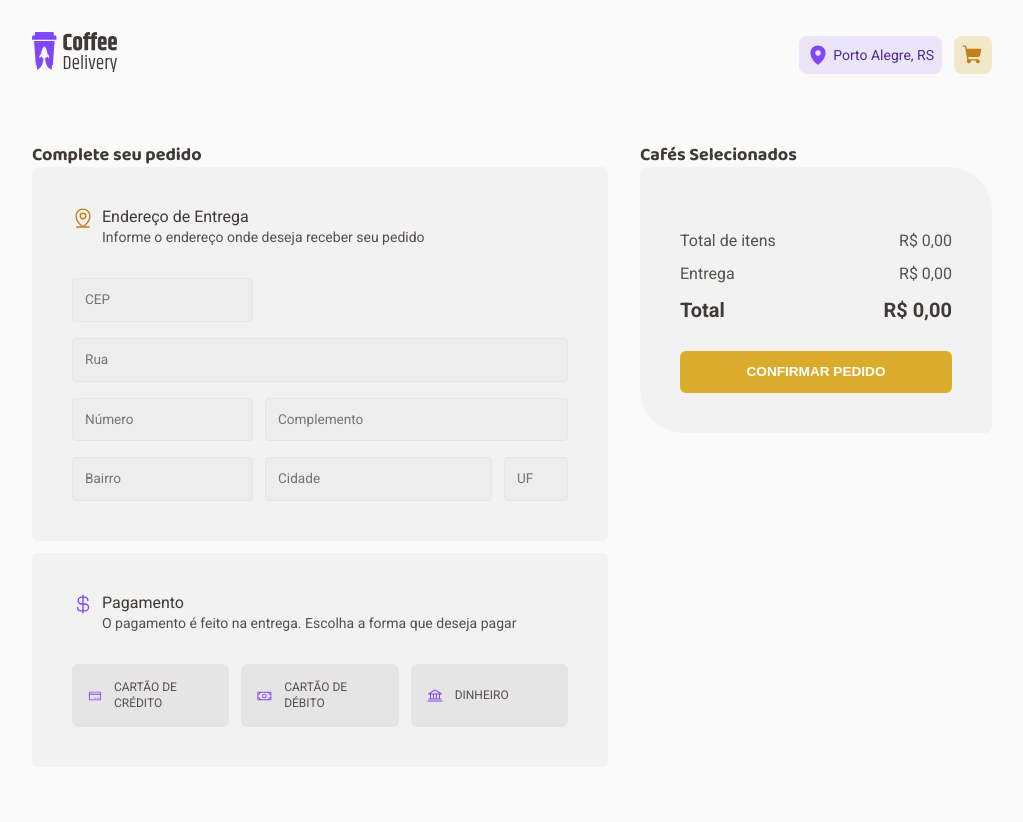
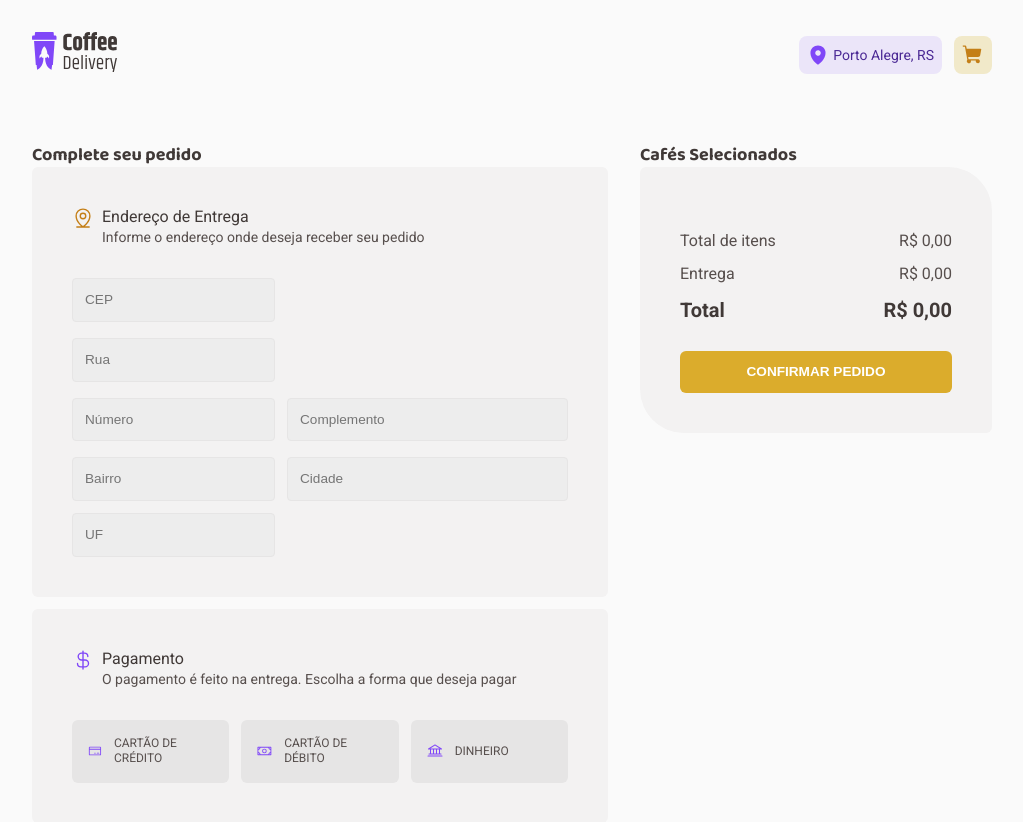
Before and after one commit to SchuGabriel/CoffeeDelivery, a React (Vite) app: page /shopping/cart in a window 1280 px wide. Shown: the top 822 px of the page, without its empty margins (128-1151 px from the left). Built offline with nearby package versions, Linux system fonts and the light colour scheme.

Commit message:
:safety_vest: adicionado validacao dos inputs da confirmacao do pedido

```diff
--- a/package.json
+++ b/package.json
@@ -14,7 +14,8 @@
     "react": "^19.0.0",
     "react-dom": "^19.0.0",
     "react-router-dom": "^7.3.0",
-    "styled-components": "^6.1.15"
+    "styled-components": "^6.1.15",
+    "zod": "^3.24.2"
   },
   "devDependencies": {
     "@eslint/js": "^9.21.0",
--- a/src/pages/shoppingCart/ShoppingCart.tsx
+++ b/src/pages/shoppingCart/ShoppingCart.tsx
@@ -26,6 +26,7 @@ import {
   ThirdInput,
   FourthInput,
   EachCoffeeSelectionedContainer,
+  ErrorsContainer,
 } from "./ShoppingCartStyles";
 import { defaultTheme } from "../../styles/themes/default";
 
@@ -33,24 +34,94 @@ import { EachCoffeeSelectioned } from "./EachCoffeeSelectioned";
 import { TotalSumarryCart } from "./TotalSumarryCart";
 import { useState } from "react";
 import { useNavigate } from "react-router-dom";
+import * as zod from "zod";
 import { useCart } from "../../components/context/CartContext";
+
+const cartDataValidationSchema = zod.object({
+  cep: zod.string().min(8, "CEP Invalido 1").max(8, "CEP Invalido"),
+  rua: zod.string().nonempty("Rua é obrigatória"),
+  numero: zod
+    .string()
+    .min(1, "Numero obrigatorio")
+    .max(5, "Numero obrigatorio"),
+  complemento: zod.string().optional(),
+  bairro: zod.string().min(1, "Bairro é obrigatório"),
+  cidade: zod.string().min(1, "Cidade é obrigatória"),
+  uf: zod.string().length(2, "UF deve ter 2 caracteres"),
+});
 
 export function ShoppingCart() {
   const [inputFilled, SetInputFilled] = useState(false);
   const { setCartData } = useCart();
   const navigate = useNavigate();
 
+  const [errors, setErrors] = useState<Record<string, string>>({});
+  const [formData, setFormData] = useState({
+    cep: "",
+    rua: "",
+    numero: "",
+    complemento: "",
+    bairro: "",
+    cidade: "",
+    uf: "",
+  });
+
   function handleInputChange(event: React.ChangeEvent<HTMLInputElement>) {
-    SetInputFilled(
-      event.target.value === null ? false : event.target.value.trim() !== ""
-    );
+    const { name, value } = event.target;
+    SetInputFilled(value === null ? false : value.trim() !== "");
+
+    if (name === "cep" && value.length == 8) {
+      formatCep(value).then((newValue) => {
+        console.log(newValue);
+        setFormData((prevData) => ({
+          ...prevData,
+          rua: newValue.street,
+          bairro: newValue.neighborhood,
+          cidade: newValue.city,
+          uf: newValue.state,
+        }));
+      });
+    } else {
+      setFormData((prevData) => ({
+        ...prevData,
+        [name]: value,
+      }));
+    }
+
+    setErrors((prevErrors) => {
+      const { [name]: _, ...newErrors } = prevErrors;
+      return newErrors;
+    });
   }
 
   function handleSubmit(event: React.FormEvent<HTMLFormElement>) {
     event.preventDefault();
-    console.log(event);
+
+    const validationResult = cartDataValidationSchema.safeParse(formData);
+    if (!validationResult.success) {
+      const formattedErrors: Record<string, string> = {};
+      validationResult.error.errors.forEach((err) => {
+        formattedErrors[err.path[0]] = err.message;
+      });
+      setErrors(formattedErrors);
+      return;
+    }
+
+    setErrors({});
     setCartData([]);
     navigate("/orderConfirmed");
+  }
+
+  async function formatCep(cep: string) {
+    try {
+      const response = await fetch(
+        `https://brasilapi.com.br/api/cep/v1/${cep}`
+      );
+      const data = await response.json();
+      return data;
+    } catch (e) {
+      console.log(e, "Deu ruim");
+    }
   }
 
   return (
@@ -71,54 +142,78 @@ export function ShoppingCart() {
               </DeliveryInfoHeader>
               <DeliveryInfoAddress>
                 <FirstInput value={inputFilled}>
+                  <ErrorsContainer>
                     <input
                       type="text"
                       name="cep"
                       placeholder="CEP"
                       onChange={handleInputChange}
                     />
+                    {errors.cep && <span>{errors.cep}</span>}
+                  </ErrorsContainer>
                 </FirstInput>
                 <SecondInput value={inputFilled}>
+                  <ErrorsContainer>
                     <input
                       type="text"
                       name="rua"
                       placeholder="Rua"
                       onChange={handleInputChange}
+                      value={formData.rua}
                     />
+                    {errors.rua && <span>{errors.rua}</span>}
+                  </ErrorsContainer>
                 </SecondInput>
                 <ThirdInput value={inputFilled}>
+                  <ErrorsContainer>
                     <input
                       type="text"
                       name="numero"
                       placeholder="Número"
                       onChange={handleInputChange}
                     />
+                    {errors.numero && <span>{errors.numero}</span>}
+                  </ErrorsContainer>
+                  <ErrorsContainer>
                     <input
                       type="text"
                       name="complemento"
                       placeholder="Complemento"
                       onChange={handleInputChange}
                     />
+                  </ErrorsContainer>
                 </ThirdInput>
                 <FourthInput value={inputFilled}>
+                  <ErrorsContainer>
                     <input
                       type="text"
                       name="bairro"
                       placeholder="Bairro"
                       onChange={handleInputChange}
+                      value={formData.bairro}
                     />
+                    {errors.bairro && <span>{errors.bairro}</span>}
+                  </ErrorsContainer>
+                  <ErrorsContainer>
                     <input
                       type="text"
                       name="cidade"
                       placeholder="Cidade"
                       onChange={handleInputChange}
+                      value={formData.cidade}
                     />
+                    {errors.cidade && <span>{errors.cidade}</span>}
+                  </ErrorsContainer>
+                  <ErrorsContainer style={{ width: "100%" }}>
                     <input
                       type="text"
                       name="uf"
                       placeholder="UF"
                       onChange={handleInputChange}
+                      value={formData.uf}
                     />
+                    {errors.uf && <span>{errors.uf}</span>}
+                  </ErrorsContainer>
                 </FourthInput>
               </DeliveryInfoAddress>
             </DeliveryContainer>
--- a/src/pages/shoppingCart/ShoppingCartStyles.ts
+++ b/src/pages/shoppingCart/ShoppingCartStyles.ts
@@ -7,7 +7,7 @@ interface DefineFontProps {
 }
 
 interface InputsProps {
-  value: boolean
+  value: boolean;
 }
 
 export const PText = styled.span`
@@ -75,38 +75,23 @@ export const DeliveryInfoAddress = styled.div`
     display: flex;
     gap: 0.75rem;
   }
-
-  & > div > input {
-    background-color: ${(props) => props.theme["base-input"]};
-    color: ${(props) => props.theme["base-label"]};
-    border: 1px solid ${(props) => props.theme["base-button"]};
-    padding: 0.75rem;
-    border-radius: 4px;
-
-    font-family: "roboto", sans-serif;
-    font-weight: 400;
-    line-height: 130%;
-    font-size: 0.85rem;
-
-    outline: none;
-    box-shadow: none;
-  }
 `;
 
 const InputRules = styled.div<InputsProps>`
   :focus {
-    border: 1px solid ${props => props.theme["yellow-dark"]};
+    border: 1px solid ${(props) => props.theme["yellow-dark"]};
   }
 
   input {
-    ${(props) => props.value && `
+    ${(props) =>
+      props.value &&
+      `
       color: ${props.theme["base-text"]} !important;
     `}
   }
-`
+`;
 
-export const FirstInput = styled(InputRules)`
-`;
+export const FirstInput = styled(InputRules)``;
 
 export const SecondInput = styled(InputRules)`
   input {
@@ -133,13 +118,40 @@ export const FourthInput = styled(InputRules)`
   }
 `;
 
+export const ErrorsContainer = styled.div`
+  display: flex;
+  flex-direction: column;
+  gap: 0.4rem;
+  font-family: "roboto", sans-serif;
+  font-weight: 400;
+  line-height: 130%;
+
+  input {
+    background-color: ${(props) => props.theme["base-input"]};
+    color: ${(props) => props.theme["base-label"]};
+    border: 1px solid ${(props) => props.theme["base-button"]};
+    padding: 0.75rem;
+    border-radius: 4px;
+
+    font-size: 0.85rem;
+
+    outline: none;
+    box-shadow: none;
+  }
+
+  span{
+    font-size: 0.75rem;
+    color: #E74C3C;
+  }
+`;
+
 export const PaymentMethodContainer = styled.div`
   display: flex;
   gap: 0.75rem;
   justify-content: center;
 
-  :hover{
-    background-color: ${props => props.theme["base-hover"]};
+  :hover {
+    background-color: ${(props) => props.theme["base-hover"]};
   }
 
   & > div {
@@ -151,7 +163,6 @@ export const PaymentMethodContainer = styled.div`
     width: calc(100% / 3);
     gap: 0.75rem;
     cursor: pointer;
-
   }
 
   & > div > span {
@@ -176,7 +187,7 @@ export const EachCoffeeSelectionedContainer = styled.div`
   max-height: 50vh;
   overflow-y: auto;
   scroll-margin-left: 20px;
-`
+`;
 
 export const CoffeeSelectioned = styled.div`
   display: flex;
@@ -239,12 +250,12 @@ export const CoffeeActionQuantity = styled.div`
     cursor: auto;
   }
 
-  svg{
-    color: ${props => props.theme["purple"]};
+  svg {
+    color: ${(props) => props.theme["purple"]};
   }
 
-  svg:hover{
-    color: ${props => props.theme["purple-dark"]};
+  svg:hover {
+    color: ${(props) => props.theme["purple-dark"]};
   }
 `;
 
@@ -260,15 +271,15 @@ export const RemoveButton = styled.div`
   font-size: 0.75rem;
   line-height: 160%;
 
-  svg{
+  svg {
     color: ${(props) => props.theme["purple"]};
   }
 
-  &:hover{
+  &:hover {
     background-color: ${(props) => props.theme["base-hover"]};
     color: ${(props) => props.theme["base-subtitle"]};
 
-    svg{
+    svg {
       color: ${(props) => props.theme["purple-dark"]};
     }
   }
@@ -306,7 +317,7 @@ export const TotalSummary = styled.div`
     font-size: 0.85rem;
     font-weight: 700;
 
-    &:hover{
+    &:hover {
       background-color: ${(props) => props.theme["yellow-dark"]};
     }
   }
```
Also changed, not shown: 1 other file (tests, documents, lock files or other folders). Lines whose indentation alone changed are shown as unchanged.
